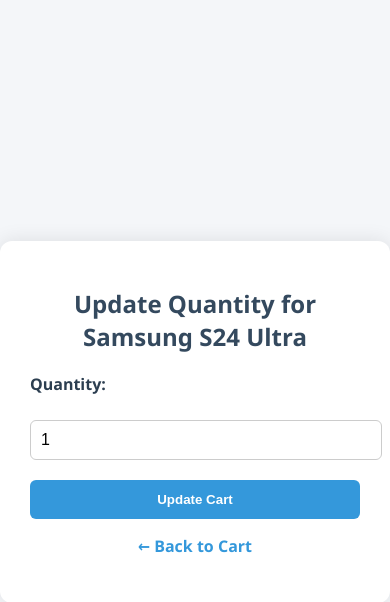
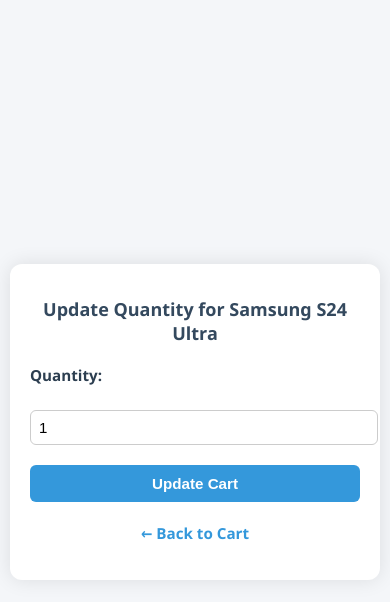
Before and after one commit to kellen-cl/shopfinity, a Django app: page /products/edit-cart-item/1/ in a window 390 px wide. Shown: the top 602 px of the page. Run offline with Django 5.2, Linux system fonts and the light colour scheme; data comes from the database, SQL or seed files in the repository.

Commit message:
Update edit_cart_item.html

```diff
--- a/products/templates/products/edit_cart_item.html
+++ b/products/templates/products/edit_cart_item.html
@@ -85,6 +85,51 @@
         .back-link a:hover {
             color: #21618c;
         }
+        /* === Responsive Design === */
+
+        @media (max-width: 768px) {
+            .edit-container {
+                padding: 20px;
+                margin: 10px;
+            }
+
+            h1 {
+                font-size: 20px;
+            }
+
+            label {
+                font-size: 0.95em;
+            }
+
+            input[type="number"] {
+                font-size: 15px;
+                padding: 8px;
+            }
+
+            button {
+                padding: 10px;
+                font-size: 0.95em;
+            }
+
+            .back-link a {
+                font-size: 0.95em;
+            }
+        }
+
+        @media (max-width: 480px) {
+            h1 {
+                font-size: 18px;
+            }
+
+            button {
+                width: 100%;
+            }
+
+            .back-link {
+                margin-top: 20px;
+            }
+        }
+
     </style>
 </head>
 <body>
```
